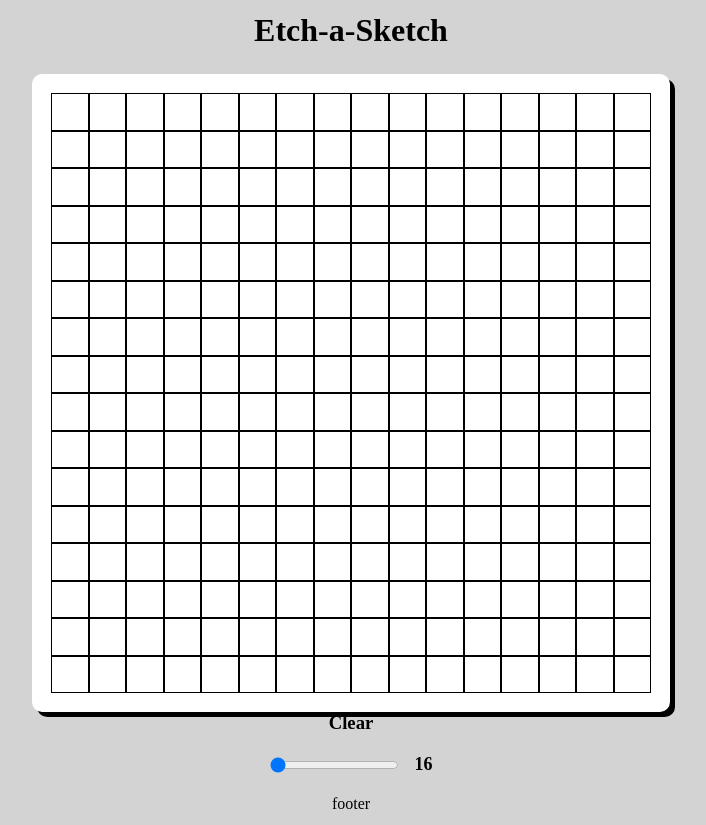
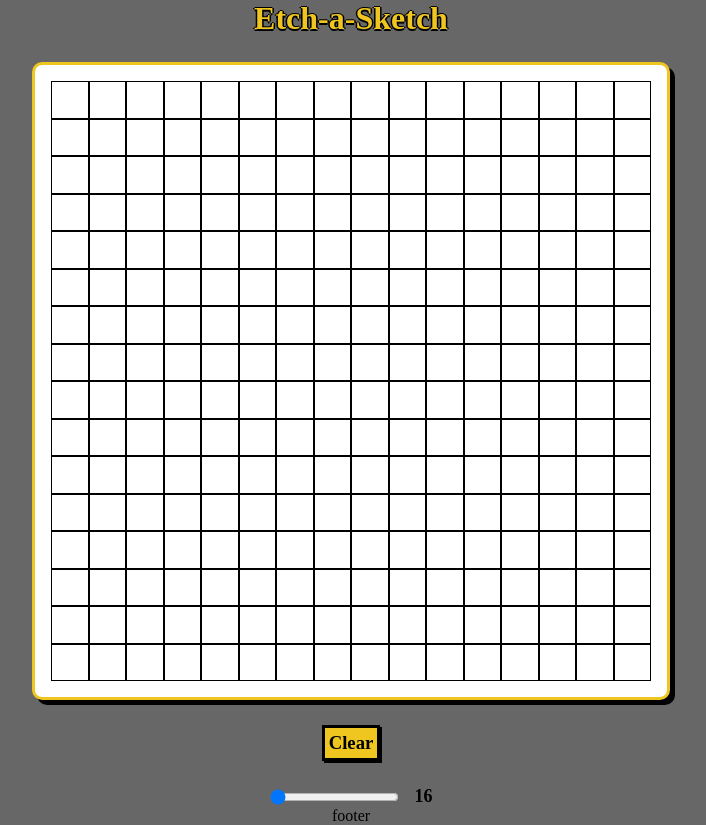
Before and after one commit to rintendou/etch-a-sketch, a plain HTML site: page index.html in a window 1280 px wide. Shown: the whole page, without its empty margins (289-995 px from the left). Drawn offline with Linux system fonts and the light colour scheme; a web font is replaced by a local one.

Commit message:
Style for 'Clear' button and website layout

```diff
--- a/styles.css
+++ b/styles.css
@@ -15,11 +15,14 @@ body {
     left: 50%;
     transform: translate(-50%, -50%);
 
-    background-color: lightgray;
+    background-color: #676767;
 }
 
 h1 {
     padding: 25px;
+
+    color: #EEC61F;
+    text-shadow: -1.5px 0 black, 0 1.5px black, 1.5px 0 black, 0 -1.5px black;
 }
 
 #grid-container {
@@ -28,7 +31,7 @@ h1 {
     grid-template-columns: repeat(16, 2fr);
     grid-template-rows: repeat(16, 2fr);
 
-    border: 3px solid white;
+    border: 3px solid #EEC61F;
     border-radius: 10px;
     box-shadow: 5px 5px;
 
@@ -41,12 +44,31 @@ h1 {
     border: 1px solid black;
 }
 
+#buttons {
+    padding: 25px;
+}
+
+.clear {
+    background-color: #EEC61F;
+    border: 3px solid black;
+    box-shadow: 2px 2px;
+
+    padding: 4px;
+}
+
+.clear:hover {
+    transform: scale(1.05);
+}
+
+.clear:active {
+    transform: scale(1.15);
+}
+
 #input-container {
     display: flex;
     align-items: center;
     justify-content: center;
 
-    padding: 20px;
     gap: 16px;
 }
 
```
